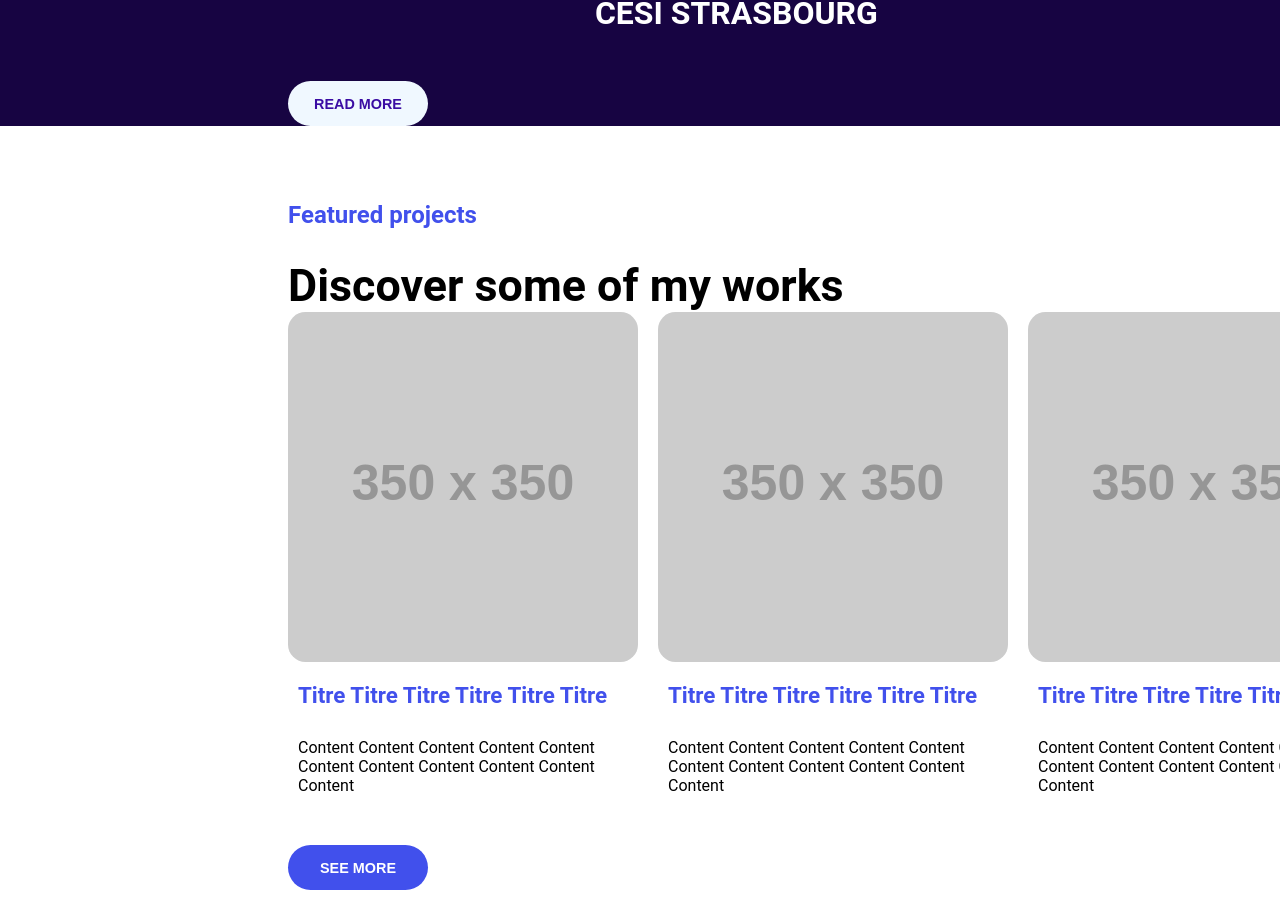
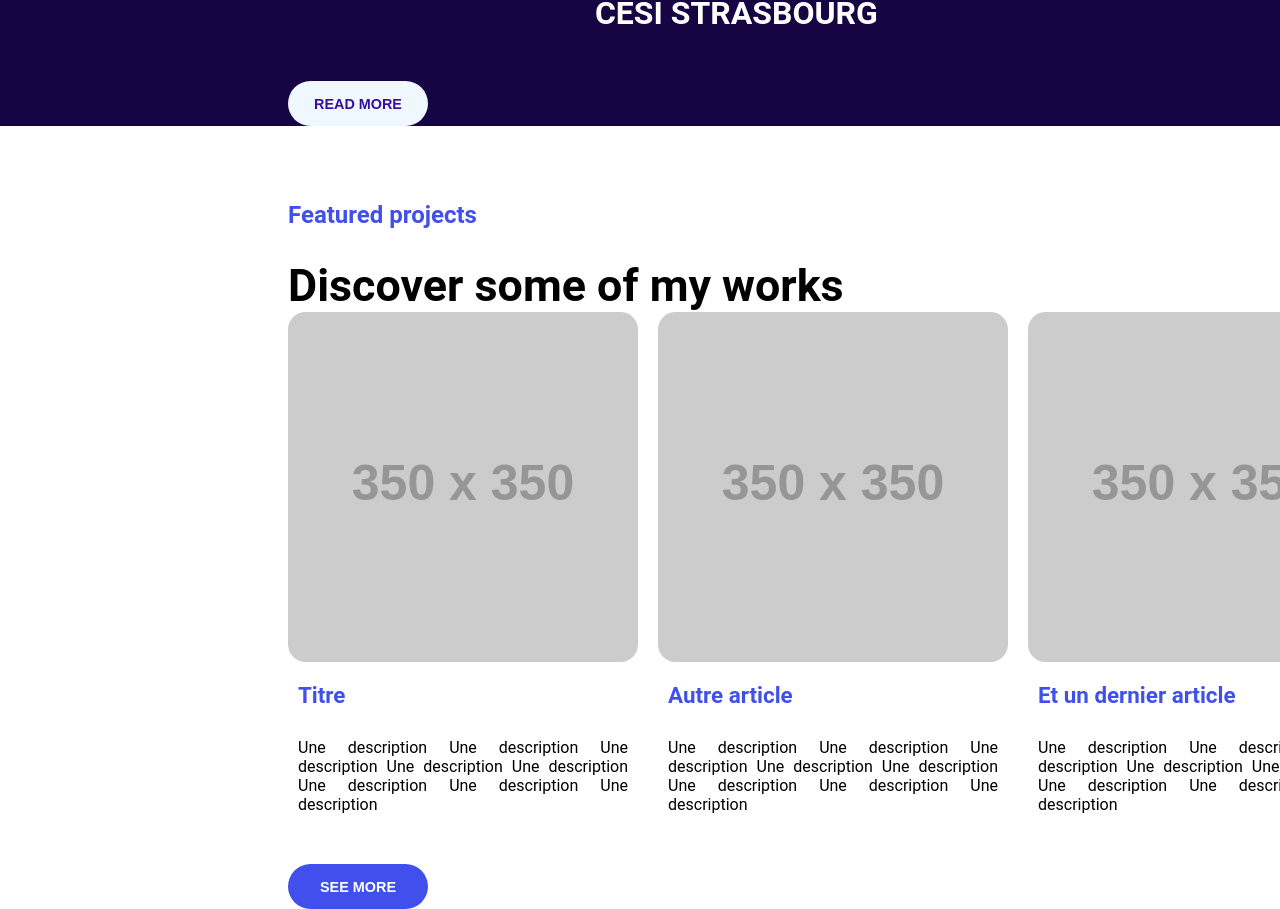
Before and after one commit to Madriax/ReactWebsite, a React (Create React App) app in the folder client/: page / in a window 1280 px wide. Shown: the part 1820-2729 px from the top of the page. Built offline with nearby package versions, Linux system fonts and the light colour scheme.

Commit message:
Add props and rename Article by Project

```diff
--- a/client/src/Assets/css/app.css
+++ b/client/src/Assets/css/app.css
@@ -214,12 +214,12 @@
 }
 /* ===== -ABOUT- ===== */
 
-/* ===== +ARTICLE LIST+ ===== */
-.article-list {
+/* ===== +PROJECT LIST+ ===== */
+.project-list {
     padding-top: 75px;
 }
 
-.article-list .content {
+.project-list .content {
     min-height: calc(100vh - 150px);
     display: flex;
     width: 55%;
@@ -228,21 +228,21 @@
     flex-wrap: wrap;
 }
 
-.article-list h1 {
+.project-list h1 {
     color: #4150ec;
     margin-bottom: 30px;
 }
 
-.article-list h2 {
+.project-list h2 {
     font-size: 2.8em;
 }
 
-.article-list .read-more {
+.project-list .read-more {
     display: flex;
     width: 100%;
 }
 
-.article-list .read-more button {
+.project-list .read-more button {
     width: 140px;
     height: 45px;
     background-color: #4150ec;
@@ -257,44 +257,48 @@
     transition: all .2s;
 }
 
-.article-list .read-more button:hover {
+.project-list .read-more button:hover {
     background-color: #2e0a82;
     color: white;
 }
 
-.article-list .articles {
+.project-list .projects {
     display: flex;
     margin: auto;
     align-items: stretch;
 }
-/* ===== -ARTICLE LIST- ===== */
+/* ===== -PROJECT LIST- ===== */
 
-/* ===== +ARTICLE+ =====*/
-.article {
+/* ===== +PROJECT+ =====*/
+.project {
     display: flex;
     flex-wrap: wrap;
     border-radius: 5%;
     transition: all .2s;
 }
 
-.article:hover {
+.project:hover {
     box-shadow: 0 0 2em #5d5d5d;
 }
 
-.article:not(:nth-child(1)) {
+.project:not(:nth-child(1)) {
     margin-left: 20px;
 }
 
-.article h1 {
+.project h1 {
     margin-top: 10px;
     font-size: 1.4em;
 }
 
-.article img {
+.project p {
+    text-align: justify;
+}
+
+.project img {
     border-radius: 5%;
 }
 
-.article .infos {
+.project .infos {
     padding: 10px;
 }
-/* ===== -ARTICLE- =====*/
+/* ===== -PROJECT- =====*/
--- a/client/src/Components/Article.tsx
+++ /dev/null
@@ -1,17 +0,0 @@
-import React from "react";
-import setup from "../Assets/img/setup.jpg";
-
-function Article() {
-
-    return (
-        <div className="article">
-            <img src="https://placehold.it/350x350" alt=""/>
-            <div className="infos">
-                <h1>Titre Titre Titre Titre Titre Titre </h1>
-                <p>Content Content Content Content Content Content Content Content Content Content Content </p>
-            </div>
-        </div>
-    );
-}
-
-export default Article;
--- a/client/src/Components/ArticleList.tsx
+++ /dev/null
@@ -1,27 +0,0 @@
-import React from "react";
-import setup from "../Assets/img/setup.jpg";
-import Article from "./Article";
-
-function ArticleList() {
-
-    return (
-        <section className="article-list">
-            <div className="content">
-                <div className="titles">
-                    <h1>Featured projects</h1>
-                    <h2>Discover some of my works</h2>
-                </div>
-                <div className="articles">
-                    <Article />
-                    <Article />
-                    <Article />
-                </div>
-                <div className="read-more">
-                    <button>See more</button>
-                </div>
-            </div>
-        </section>
-    );
-}
-
-export default ArticleList;
--- /dev/null
+++ b/client/src/Components/Project.tsx
@@ -0,0 +1,17 @@
+import React from "react";
+import {ProjectProps} from "../Types/ProjectProps";
+
+function Project(props: ProjectProps) {
+
+    return (
+        <div className="project">
+            <img src={props.image_url} alt=""/>
+            <div className="infos">
+                <h1>{props.title}</h1>
+                <p>{props.description}</p>
+            </div>
+        </div>
+    );
+}
+
+export default Project;
--- /dev/null
+++ b/client/src/Components/ProjectList.tsx
@@ -0,0 +1,26 @@
+import React from "react";
+import Project from "./Project";
+
+function ProjectList() {
+
+    return (
+        <section className="project-list">
+            <div className="content">
+                <div className="titles">
+                    <h1>Featured projects</h1>
+                    <h2>Discover some of my works</h2>
+                </div>
+                <div className="projects">
+                    <Project title="Titre" description="Une description Une description Une description Une description Une description Une description Une description Une description" image_url="https://placehold.it/350x350" />
+                    <Project title="Autre article" description="Une description Une description Une description Une description Une description Une description Une description Une description" image_url="https://placehold.it/350x350" />
+                    <Project title="Et un dernier article" description="Une description Une description Une description Une description Une description Une description Une description Une description" image_url="https://placehold.it/350x350" />
+                </div>
+                <div className="read-more">
+                    <button>See more</button>
+                </div>
+            </div>
+        </section>
+    );
+}
+
+export default ProjectList;
--- /dev/null
+++ b/client/src/Types/ProjectProps.ts
@@ -0,0 +1,5 @@
+export interface  ProjectProps {
+    title: string,
+    description: string,
+    image_url: string
+}
--- a/client/src/Views/Home.tsx
+++ b/client/src/Views/Home.tsx
@@ -8,7 +8,7 @@
 import Navbar from "../Components/Navbar";
 import Hero from '../Components/Hero';
 import About from "../Components/About";
-import ArticleList from "../Components/ArticleList";
+import ProjectList from "../Components/ProjectList";
 
 function Home() {
     return (
@@ -16,7 +16,7 @@
             <Navbar />
             <Hero />
             <About />
-            <ArticleList />
+            <ProjectList />
         </>
     );
 }
```
